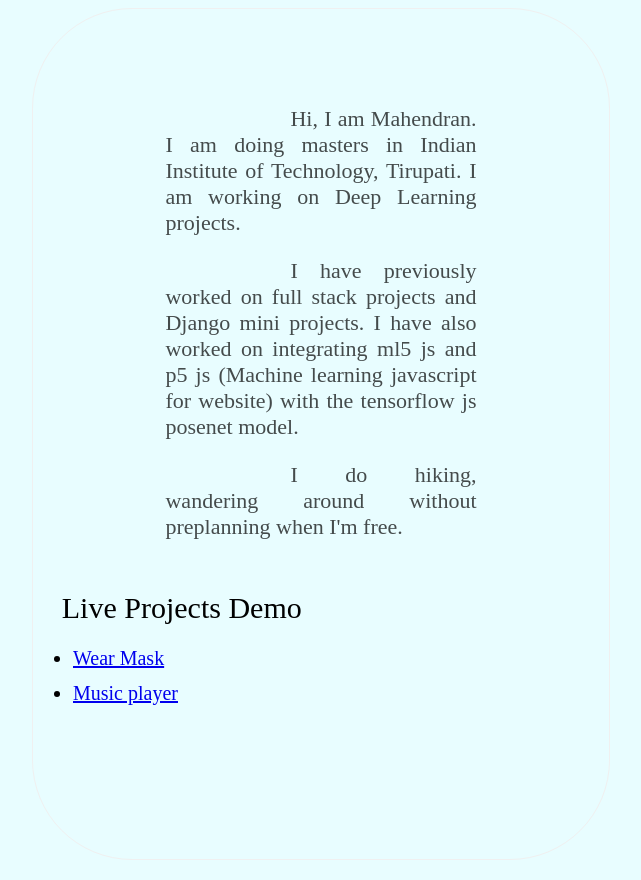
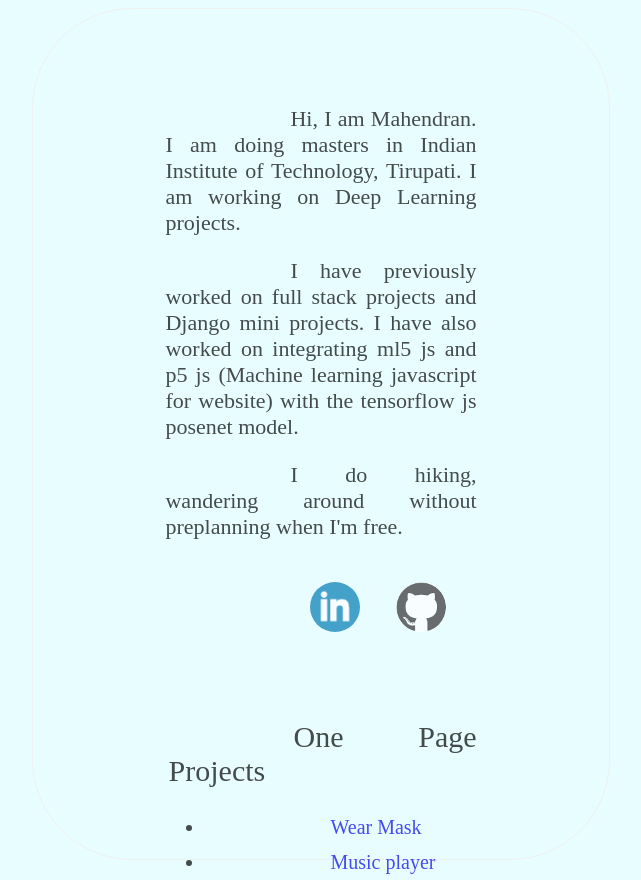
Before and after one commit to mahendran-narayanan/mahendran-narayanan.github.io, a plain HTML site: page index.html in a window 1280 px wide. Shown: the whole page, without its empty margins (327-968 px from the left). Drawn offline with Linux system fonts and the light colour scheme.

Commit message:
Updated Resume page

```diff
--- a/index.html
+++ b/index.html
@@ -27,13 +27,23 @@
 		}
 		.subtitle{
 			font-size: 30px;
-			padding-left: 5%;
-			padding-top: 5%;
+			padding-left: 1%;
+			padding-top: 20%;
 		}
 		ul li{
 			font-size: 20px;
 			line-height: 35px;
 
+		}
+		a{
+			text-decoration: none;
+		}
+		img{
+			border-radius: 100px;
+		}
+		.social{
+			padding: 20px;
+			letter-spacing: 30px;
 		}
 	</style>
 </head>
@@ -48,14 +58,27 @@
 			<p>
 				I do hiking, wandering around without preplanning when I'm free.
 			</p>
+
+			<div class="social">
+				<a href="https://www.linkedin.com/in/mahendran-narayanan/" target="_blank">
+					<img src="linkedin_logo.png" height="50" width="50">
+				</a>
+
+				<a href="https://github.com/mahendran-narayanan" target="_blank">
+					<img src="github_logo.png" height="50" width="50">
+				</a>
 			</div>
 			<div class="subtitle">
-			Live Projects Demo
+				One Page Projects
 			</div>
+			<div class="onepageprojects">
 				<ul>
 					<li><a href="mask.html">Wear Mask</a></li>
 					<li><a href="music.html">Music player</a></li>
 				</ul>
 			</div>
+		</div>
+
+	</div>
 </body>
 </html>
```
Also changed, not shown: github_logo.png (added), linkedin_logo.png (added). Lines whose indentation alone changed are shown as unchanged.
